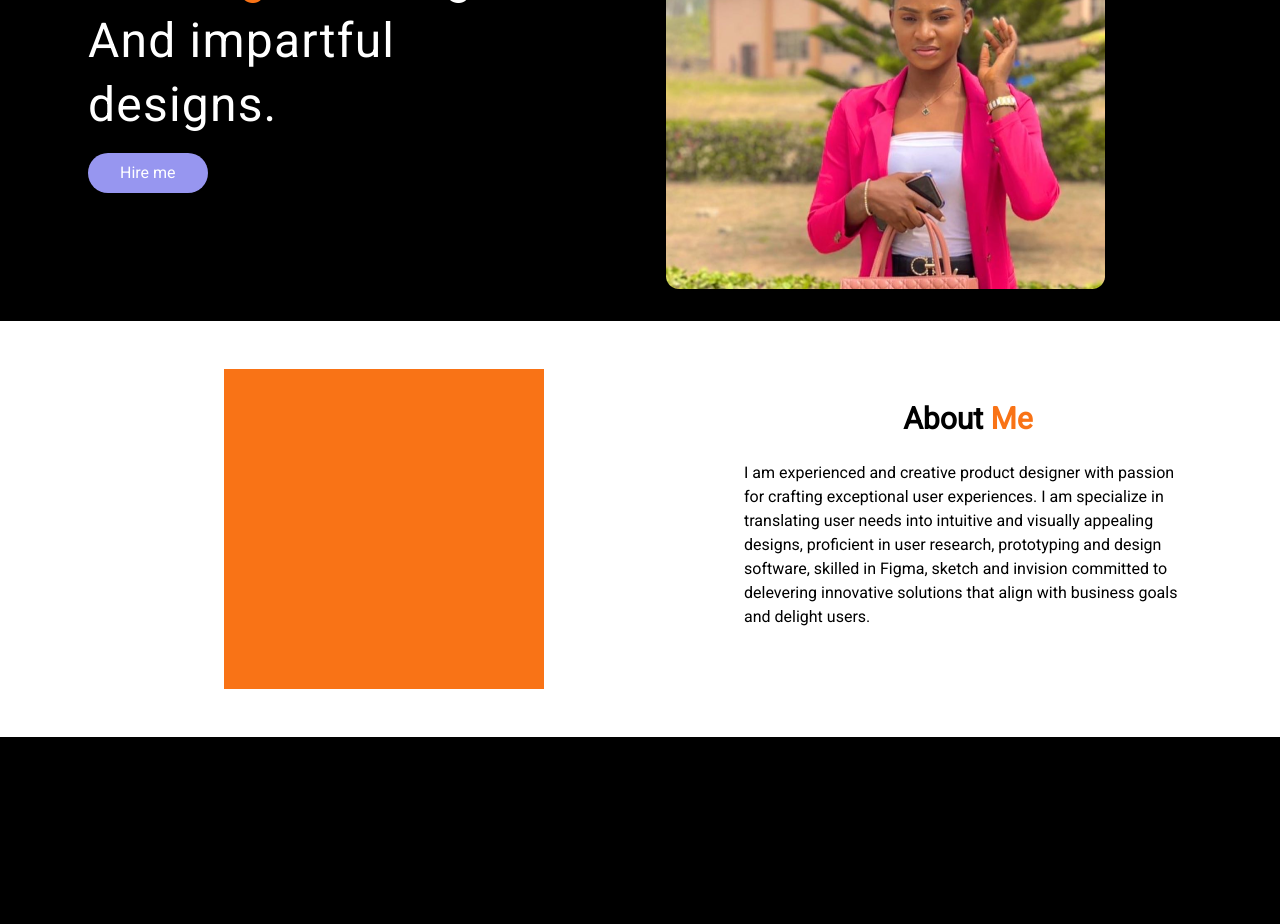
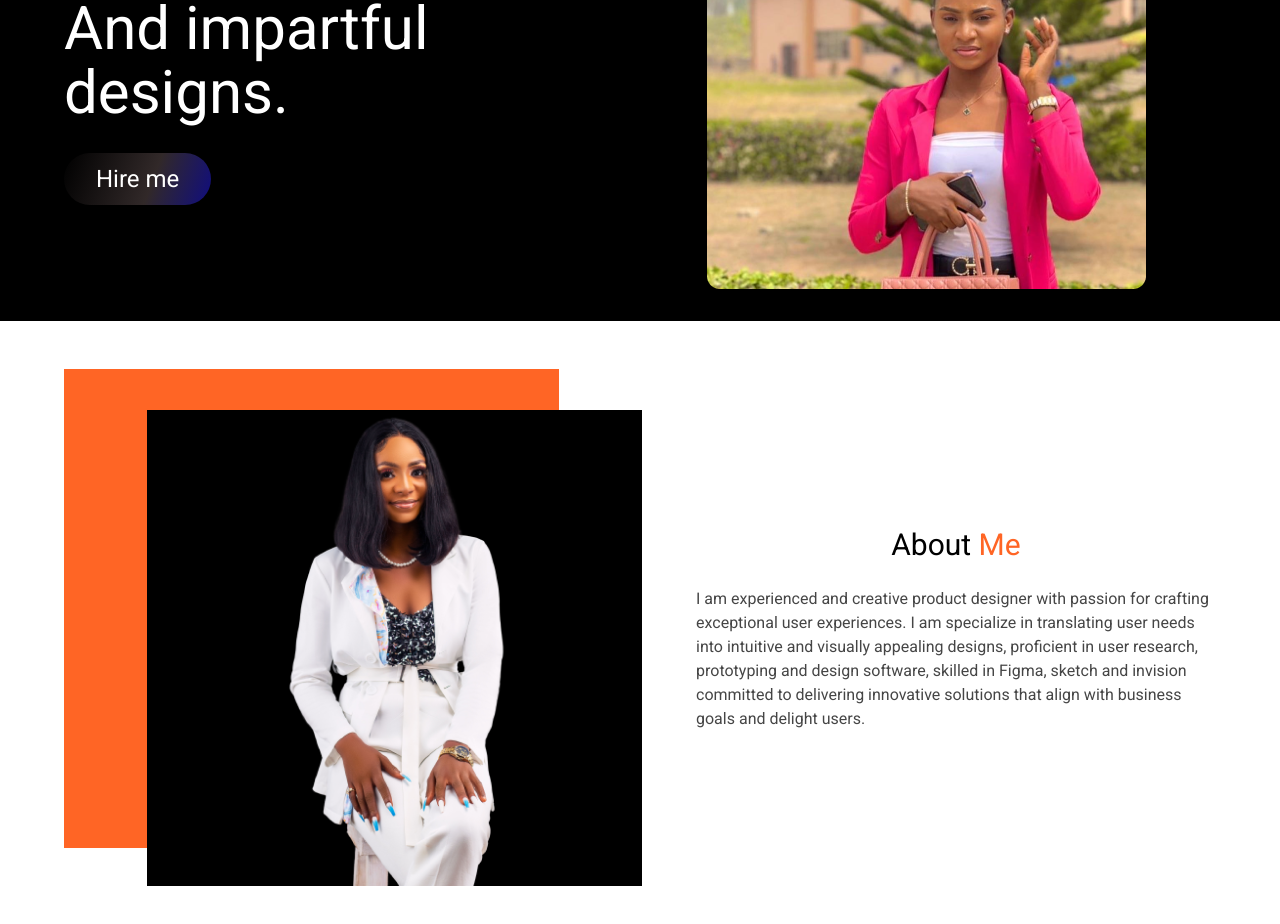
Before and after one commit to Jerified/portfolio-website, a Next.js app: page / in a window 1280 px wide. Shown: the part 300-1224 px from the top of the page. Before the commit the page ends 1037 px from the top, so only its background shows below. Built offline with nearby package versions, Linux system fonts and the light colour scheme.

Commit message:
started the about page

```diff
--- a/app/components/About.tsx
+++ b/app/components/About.tsx
@@ -1,24 +1,30 @@
 import React from 'react'
 import { Roboto } from "@next/font/google"
+import Image from 'next/image'
 
 // const text = Roboto({
 //   subsets: ['latin'],
 //   weight: ['400'],
 //   variable: "--roboto-font"
 // })
+<Image  src="/assets/img2.png" width={439} height={457} alt='about-img' className='object-cover'/>
 
 const About = () => {
   return (
-    <div className="bg-white w-full  ">
-      <div className="lg:max-w-6xl md:mx-w-4xl mx-auto  ">
-        <div className="md:flex md:gap-16 py-12 items-cente px-6">
-          <div className="w-full">
-            <div className="w-[20rem] h-[20rem] bg-orange-500 mx-auto" />
-          </div>
-          <div className="pt-8 md:max-w-md">
-            <h1 className="text-3xl pb-6 font-semibold text-center">About <span className="text-orange-500">Me</span></h1>
-            <p className="">
-              I am experienced and creative product designer with passion for crafting exceptional user experiences. I am specialize in translating user needs into intuitive and visually appealing designs, proficient in user research, prototyping and design software, skilled in Figma, sketch and invision committed to delevering innovative solutions that align with business goals and delight users.
+    <div className="bg-white relative w-full  overflow-hidden ">
+      <div className="lg:max-w-6xl md:mx-w-4xl mx-auto">
+        <div className="md:grid grid-cols-2 justify-between items-center lg:max-xl:gap-32 gap-28 py-6 md:py-12 items-cente mx-6 lg:mx-0">
+        <div className="relative w-full h-[32.5rem] px">
+      			<div className="absolute top-[0rem] left-[0rem] bg-orangered w-full md:w-[25rem] lg:w-[30.94rem] md:h-[25rem] lg:h-[29.94rem]" />
+      			<div className="absolute top-[2.38rem] md:left-[4rem] lg:left-[5.19rem] w-full h-full md:w-[25rem] lg:w-[30.94rem] md:h-[25rem] lg:h-[29.94rem] overflow-hidden ">
+        				<div className="absolute md:top-[0.19rem] bg-black w-full h-[20rem] md:w-[25rem] lg:w-[30.94rem] md:h-[25rem] lg:h-[29.94rem] " />
+        				<Image  src="/assets/img2.png" width={439} height={457} alt='about-img' className='absolute top-[0rem] h-[20rem] w-full md:left-[1.81rem] md:w-[23.31rem] md:h-[25.25rem] lg:w-[27.31rem] lg:h-[30.13rem] object-cover'/>
+      			</div>
+    		</div>
+          <div className="pt-16 md:pt-0 md:max-w- mx-aut">
+            <h1 className="text-3xl pb-6 font-medium text-center">About <span className="text-orangered">Me</span></h1>
+            <p className="text-gray">
+              I am experienced and creative product designer with passion for crafting exceptional user experiences. I am specialize in translating user needs into intuitive and visually appealing designs, proficient in user research, prototyping and design software, skilled in Figma, sketch and invision committed to delivering innovative solutions that align with business goals and delight users.
             </p>
           </div>
         </div>
--- a/app/components/HeroSection.tsx
+++ b/app/components/HeroSection.tsx
@@ -3,13 +3,13 @@ import React from 'react'
 
 const HeroSection = () => {
   return (
-    <section className='px-6 py-8 lg:max-w-6xl md:mx-w-6xl mx-auto'>
+    <section className='px-6 lg:px-0 py-8 lg:max-w-6xl md:max-w-4xl  mx-auto'>
         <div className="md:flex justify-between gap-12 items-center text-white">
             <div className="">
-                <div className="bg-orange-500 w-[27.4rem] h-1" />
-                <p className="font-normal text-5xl tracking-wide leading-[4rem] pt-3"><span className="text-orange-500 pr-3">Crafting</span>meaningful <br/> And impartful <br /> designs. </p>
-                <div className="flex justify-between items-center mx-auto ">
-                    <button className="bg-[#9796F0] px-8 py-2 mt-4 rounded-full ">Hire me</button>
+                <div className="bg-orange-500 w-[20re lg:w-[27.4rem] h-1" />
+                <p className="font-medium text-[1.8rem] sm:text-[2.8rem] md:text-[3rem] lg:text-[3.75rem] tracking-wie lg:leading-[4rem] leading-[2.3rem] md:leading-[3rem] pt-3"><span className="text-orange-500 pr-3">Crafting</span>meaningful <br/> And impartful <br /> designs. </p>
+                <div className="flex justify-between items-center pt-3 ">
+                    <button className="[background:linear-gradient(-69.74deg,_#100d7f,_rgba(178,_147,_147,_0.28)_40.52%,_rgba(198,_198,_198,_0))] px-8 py-2 mt-4 rounded-[28px] lg:text-[1.5rem] text-[1rem] w-fit mx-auto md:mx-0 ">Hire me</button>
                 </div>
             </div>
             <div className="flex justify-between mx-auto pt-10 md:pt-0 ">
--- a/app/components/Navbar.tsx
+++ b/app/components/Navbar.tsx
@@ -52,7 +52,7 @@ const Navbar = () => {
                         )
                     })}
                 </ul>
-                <button className="text-white text-sm px-3 py-2 bg-[#9796F0] rounded-full">
+                <button className="text-white text-sm px-3 py-2 [background:linear-gradient(-69.74deg,_#100d7f,_rgba(178,_147,_147,_0.28)_40.52%,_rgba(198,_198,_198,_0))] rounded-[28px]">
                     Get Resume
                 </button>
             </div>
@@ -71,7 +71,7 @@ const Navbar = () => {
             initial="initial"
             animate="animate"
             exit="exit"
-            className="fixed left-0 top-0 w-full h-screen origin-top bg-orange-500 text-black p-10"
+            className="fixed left-0 top-0 w-full h-[100dvh] origin-top bg-orange-500 text-black p-10"
           >
             <div className="flex h-full flex-col">
               <div className="flex justify-between">
--- a/tailwind.config.ts
+++ b/tailwind.config.ts
@@ -8,6 +8,12 @@ const config: Config = {
   ],
   theme: {
     extend: {
+      "colors": {
+        "white": "#fff",
+        "gray": "rgba(0, 0, 0, 0.73)",
+        "orangered": "#ff6525",
+        "black": "#000"
+        },
     },
   },
   plugins: [],
```
Also changed, not shown: public/assets/img2.png (added).
